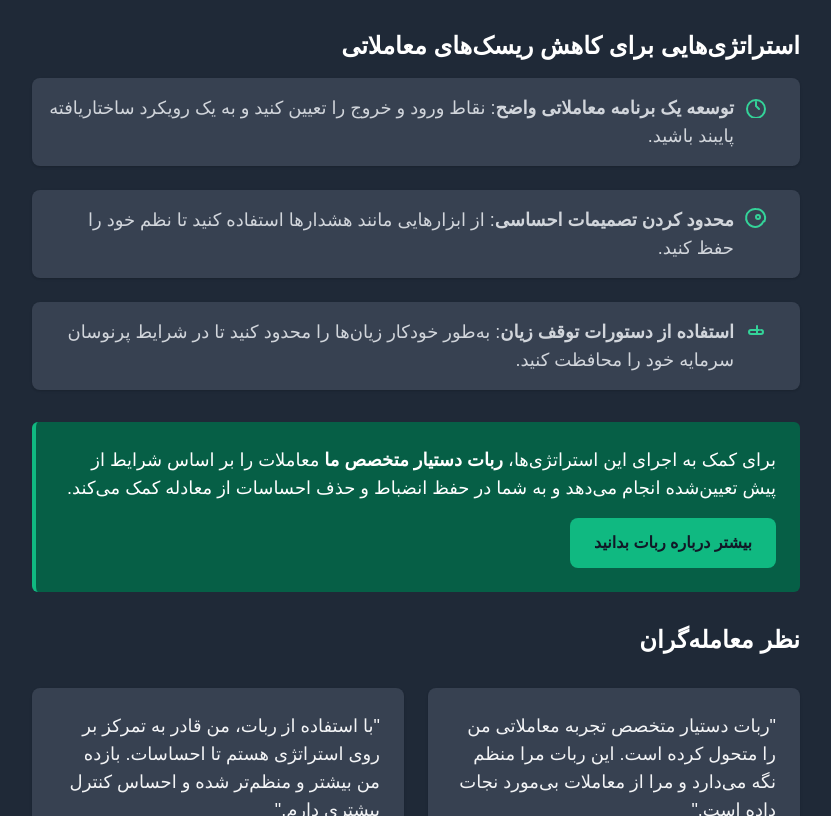
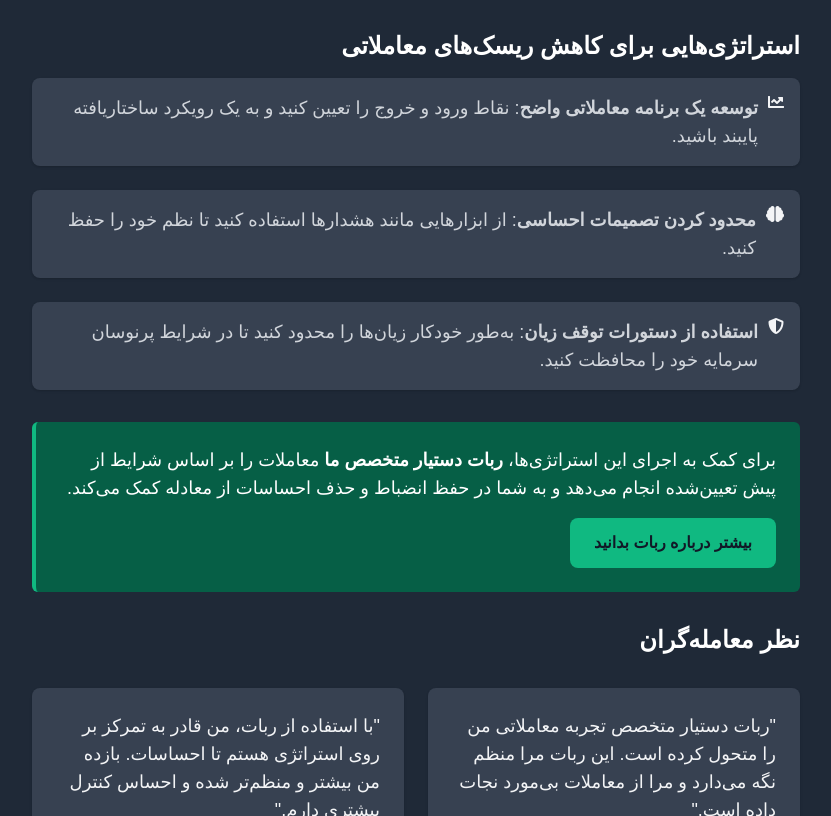
Before and after one commit to aliansari22/Hybrid-Landing-Page, a plain HTML site: page index.html in a window 1280 px wide. Shown: the part 1504-2320 px from the top of the page, without its empty margins (224-1055 px from the left). Drawn offline with nearby package versions, Linux system fonts and the light colour scheme; a web font is replaced by a local one.

Commit message:
Update index.html

```diff
--- a/index.html
+++ b/index.html
@@ -69,7 +69,9 @@
         <input type="text" placeholder="جستجو..." class="search-input px-4 py-2 rounded border border-gray-700 bg-gray-800 text-gray-300 focus:outline-none focus:border-green-400">
         <button class="focus:outline-none">
           <!-- Heroicons Magnifying Glass SVG -->
-          <i class="fas fa-chart-line icon-green"></i>
+          <svg xmlns="http://www.w3.org/2000/svg" class="h-6 w-6 text-gray-300 hover:text-green-400 transition-colors duration-300" fill="none" viewBox="0 0 24 24" stroke="currentColor">
+            <path stroke-linecap="round" stroke-linejoin="round" stroke-width="2" d="M21 21l-4.35-4.35m0 0A7.5 7.5 0 1111.5 4.5a7.5 7.5 0 016.15 12.15z" />
+          </svg>
         </button>
       </div>
       <!-- دکمه‌های ورود و ثبت نام -->
@@ -115,28 +117,21 @@
       <div class="mt-4 space-y-6">
         <div class="flex items-start bg-gray-700 p-4 rounded-lg shadow">
           <!-- Icon -->
-          <svg xmlns="http://www.w3.org/2000/svg" class="h-6 w-6 text-green-400 mr-4 flex-shrink-0" fill="none" viewBox="0 0 24 24" stroke="currentColor">
-            <path stroke-linecap="round" stroke-linejoin="round" stroke-width="2" d="M12 8v4l3 3m6 0a9 9 0 11-18 0 9 9 0 0118 0z" />
-          </svg>
+          <i class="fas fa-chart-line icon-green"></i>
           <div>
             <p class="text-lg text-gray-300" style="padding-right: 10px"><strong>توسعه یک برنامه معاملاتی واضح</strong>: نقاط ورود و خروج را تعیین کنید و به یک رویکرد ساختاریافته پایبند باشید.</p>
           </div>
         </div>
         <div class="flex items-start bg-gray-700 p-4 rounded-lg shadow">
           <!-- Icon -->
-          <svg xmlns="http://www.w3.org/2000/svg" class="h-6 w-6 text-green-400 mr-4 flex-shrink-0" fill="none" viewBox="0 0 24 24" stroke="currentColor">
-            <path stroke-linecap="round" stroke-linejoin="round" stroke-width="2" d="M12 11c0-1.104.896-2 2-2s2 .896 2 2-.896 2-2 2-2-.896-2-2z" />
-            <path stroke-linecap="round" stroke-linejoin="round" stroke-width="2" d="M19.428 15.341A9 9 0 1112 3v0a9 9 0 018.428 12.341z" />
-          </svg>
+          <i class="fas fa-brain icon-green"></i>
           <div>
             <p class="text-lg text-gray-300" style="padding-right: 10px"><strong>محدود کردن تصمیمات احساسی</strong>: از ابزارهایی مانند هشدارها استفاده کنید تا نظم خود را حفظ کنید.</p>
           </div>
         </div>
         <div class="flex items-start bg-gray-700 p-4 rounded-lg shadow">
           <!-- Icon -->
-          <svg xmlns="http://www.w3.org/2000/svg" class="h-6 w-6 text-green-400 mr-4 flex-shrink-0" fill="none" viewBox="0 0 24 24" stroke="currentColor">
-            <path stroke-linecap="round" stroke-linejoin="round" stroke-width="2" d="M9 12h6m2 0a2 2 0 110 4H7a2 2 0 110-4h2m4 0V8m0 8v-4" />
-          </svg>
+          <i class="fas fa-shield-alt icon-green"></i>
           <div>
             <p class="text-lg text-gray-300" style="padding-right: 10px"><strong>استفاده از دستورات توقف زیان</strong>: به‌طور خودکار زیان‌ها را محدود کنید تا در شرایط پرنوسان سرمایه خود را محافظت کنید.</p>
           </div>
```
